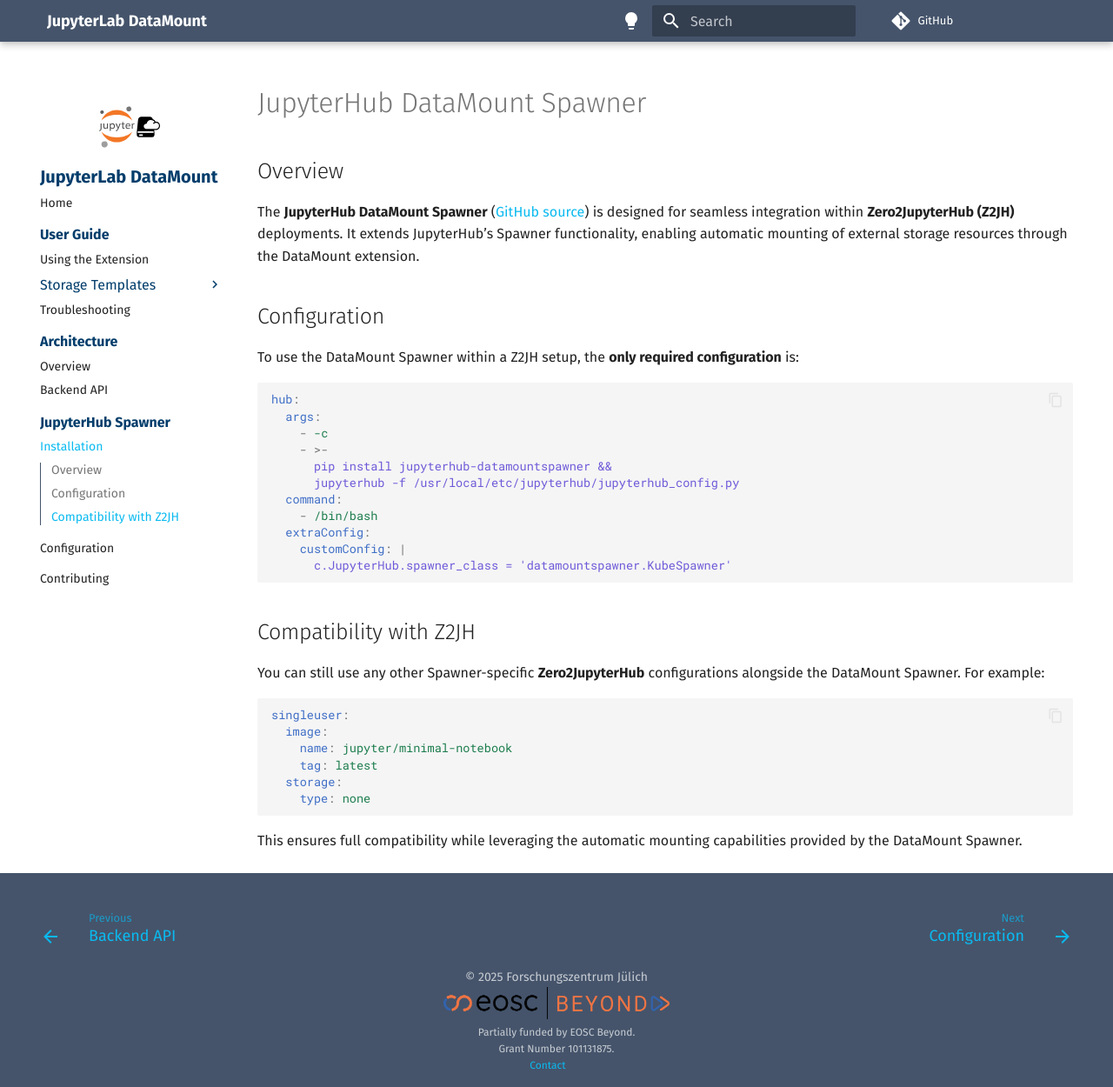
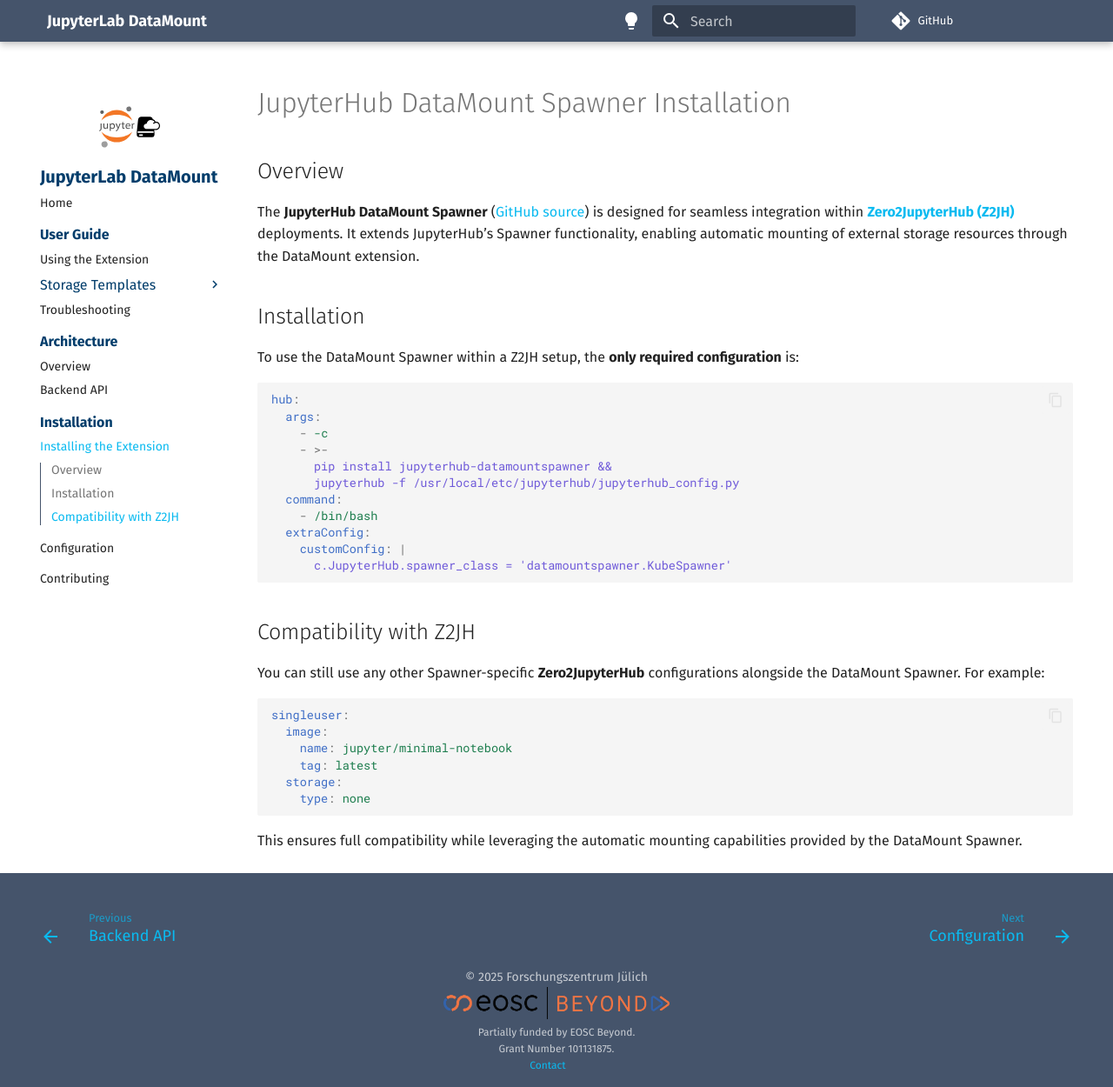
Before and after one commit to jsc-jupyter/jupyterlab-data-mount, an MkDocs documentation site: the page built from docs/spawner/installation.md, in a window 1280 px wide and 1250 px high. Shown: the whole window at 87% size. Built offline with MkDocs 1.6.1 and Material for MkDocs 9.7.7, drawn with Linux system fonts in a browser that asks for light colours; plug-ins that fetch from the network failed and are left out; comment, search, counter and statistics services are not loaded.

Commit message:
clarify headers

```diff
--- a/docs/spawner/installation.md
+++ b/docs/spawner/installation.md
@@ -1,10 +1,10 @@
-# JupyterHub DataMount Spawner
+# JupyterHub DataMount Spawner Installation
 
 ## Overview
 
-The **JupyterHub DataMount Spawner** ([GitHub source](https://github.com/jsc-jupyter/jupyterhub-data-mount-kubespawner)) is designed for seamless integration within **Zero2JupyterHub (Z2JH)** deployments. It extends JupyterHub’s Spawner functionality, enabling automatic mounting of external storage resources through the DataMount extension.
+The **JupyterHub DataMount Spawner** (<a href="https://github.com/jsc-jupyter/jupyterhub-data-mount-kubespawner" target="_blank">GitHub source</a>) is designed for seamless integration within <a href="https://z2jh.jupyter.org/en/stable/" target="_blank" style="font-weight: bold">Zero2JupyterHub (Z2JH)</a> deployments. It extends JupyterHub’s Spawner functionality, enabling automatic mounting of external storage resources through the DataMount extension.
 
-## Configuration
+## Installation
 
 To use the DataMount Spawner within a Z2JH setup, the **only required configuration** is:
 
--- a/mkdocs.yml
+++ b/mkdocs.yml
@@ -49,8 +49,8 @@
   - Architecture:
       - Overview: architecture/overview.md
       - Backend API: architecture/backend_api.md
-  - JupyterHub Spawner:
-      - Installation: spawner/installation.md
+  - Installation:
+      - Installing the Extension: spawner/installation.md
       - Configuration: spawner/configuration.md
   - Contributing: contributing.md
 
```
